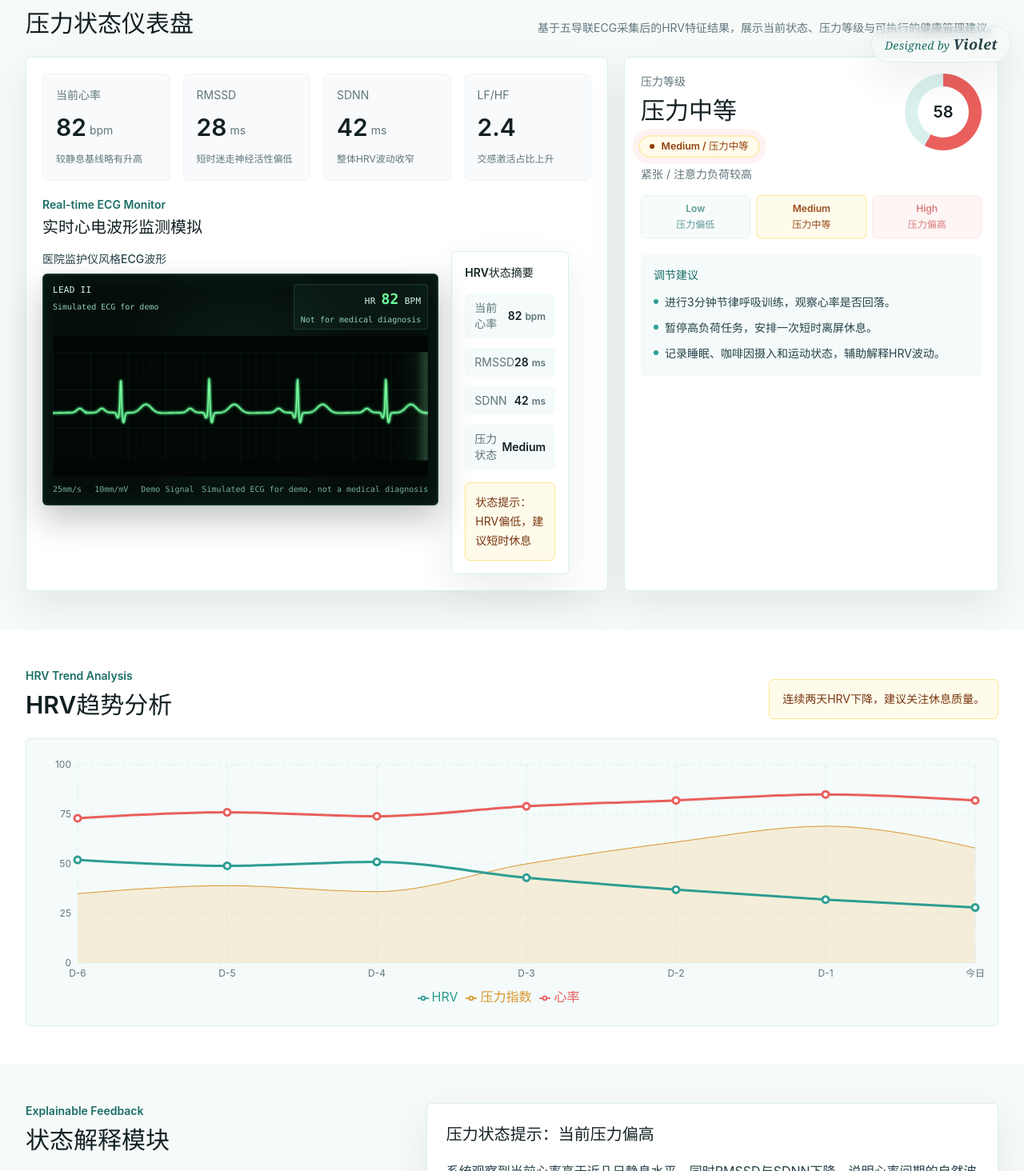
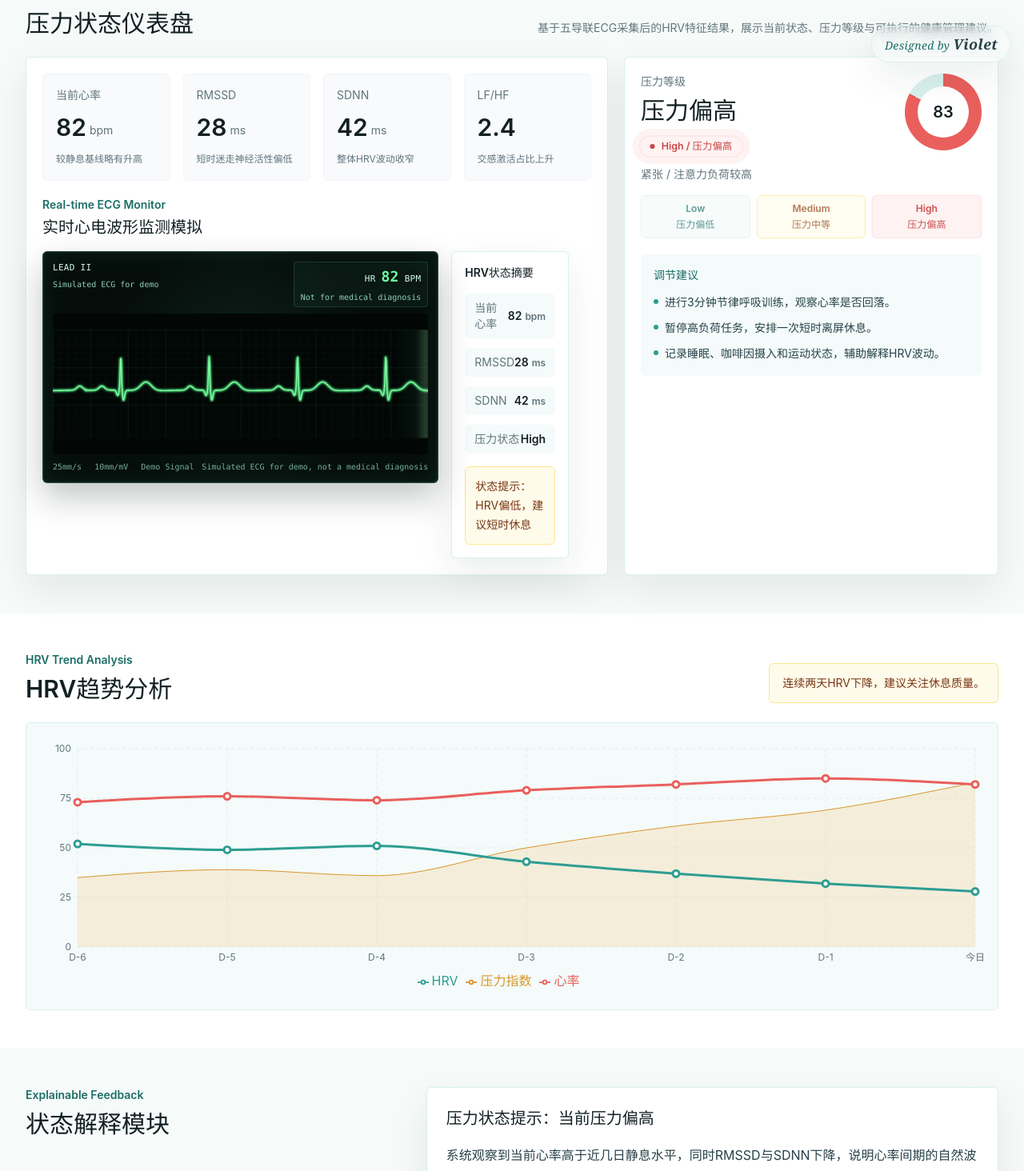
Before and after one commit to C2S-RCC/hrv-stress-monitoring-product-demo, a React (Vite) app: page / in a window 1280 px wide. Shown: the part 706-2170 px from the top of the page at 80% size. Built offline with nearby package versions, Linux system fonts and the light colour scheme.

Commit message:
Update stress dashboard status

```diff
--- a/src/components/HospitalECGMonitor.tsx
+++ b/src/components/HospitalECGMonitor.tsx
@@ -226,7 +226,6 @@ export function HospitalECGMonitor({ compact = false, showTitle = true }: Hospit
       )}
       <div className="grid gap-4 lg:grid-cols-[1.55fr_0.65fr]">
         <div>
-          <p className="mb-2 text-sm font-medium text-ink-700">医院监护仪风格ECG波形</p>
           <MonitorScreen />
         </div>
         <VitalSummaryCard />
--- a/src/data/mockData.ts
+++ b/src/data/mockData.ts
@@ -32,10 +32,10 @@ export const currentMetrics = {
   rmssd: 28,
   sdnn: 42,
   lfHf: 2.4,
-  stressLevel: 'Medium' as StressLevel,
-  stressLevelText: '压力中等',
+  stressLevel: 'High' as StressLevel,
+  stressLevelText: '压力偏高',
   emotionState: '紧张 / 注意力负荷较高',
-  stressScore: 58,
+  stressScore: 83,
 };
 
 export const metricCards: MetricDatum[] = [
@@ -73,7 +73,7 @@ export const trendData: TrendDatum[] = [
   { day: 'D-3', heartRate: 79, hrv: 43, stressIndex: 50 },
   { day: 'D-2', heartRate: 82, hrv: 37, stressIndex: 61 },
   { day: 'D-1', heartRate: 85, hrv: 32, stressIndex: 69 },
-  { day: '今日', heartRate: 82, hrv: 28, stressIndex: 58 },
+  { day: '今日', heartRate: 82, hrv: 28, stressIndex: 83 },
 ];
 
 export const feedbackReasons = [
@@ -90,7 +90,7 @@ export const initialFeedbackRecords: FeedbackRecord[] = [
     id: 'FB-1024',
     userId: 'U-2026-017',
     time: '2026-05-11 09:18',
-    aiPrediction: '压力中等',
+    aiPrediction: '压力偏高',
     userFeedback: '准确',
     reason: '睡眠不足',
     inSamplePool: true,
@@ -99,7 +99,7 @@ export const initialFeedbackRecords: FeedbackRecord[] = [
     id: 'FB-1023',
     userId: 'U-2026-017',
     time: '2026-05-10 22:06',
-    aiPrediction: '压力中等',
+    aiPrediction: '压力偏高',
     userFeedback: '偏低',
     reason: '刚运动',
     inSamplePool: true,
```
